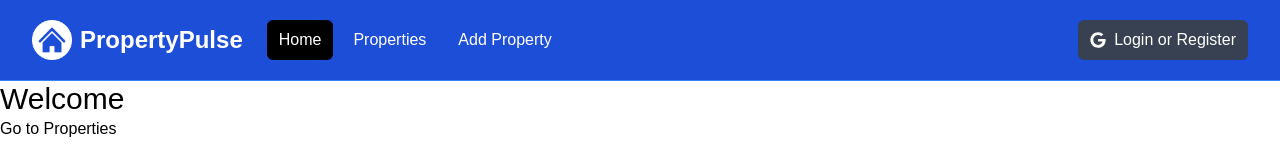
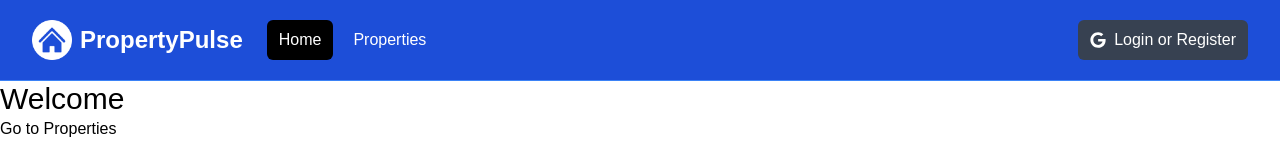
Before and after one commit to thomasmartinez114/property-app, a Next.js app: page / in a window 1280 px wide. Shown: the top 160 px of the page. Built offline with nearby package versions, Linux system fonts and the light colour scheme.

Commit message:
add property link only show when logged in

```diff
--- a/components/Navbar.jsx
+++ b/components/Navbar.jsx
@@ -76,6 +76,7 @@ const Navbar = () => {
                 >
                   Properties
                 </Link>
+                {isLoggedIn && (
                   <Link
                     href='/properties/add'
                     className={`${
@@ -84,6 +85,7 @@ const Navbar = () => {
                   >
                     Add Property
                   </Link>
+                )}
               </div>
             </div>
           </div>
@@ -215,6 +217,7 @@ const Navbar = () => {
             >
               Properties
             </Link>
+            {isLoggedIn && (
               <Link
                 href='/properties/add'
                 className={`${
@@ -223,6 +226,7 @@ const Navbar = () => {
               >
                 Add Property
               </Link>
+            )}
             {!isLoggedIn && (
               <button className='flex items-center text-white bg-gray-700 hover:bg-gray-900 hover:text-white rounded-md px-3 py-2 my-5'>
                 <i className='fa-brands fa-google mr-2'></i>
```
Lines whose indentation alone changed are shown as unchanged.
